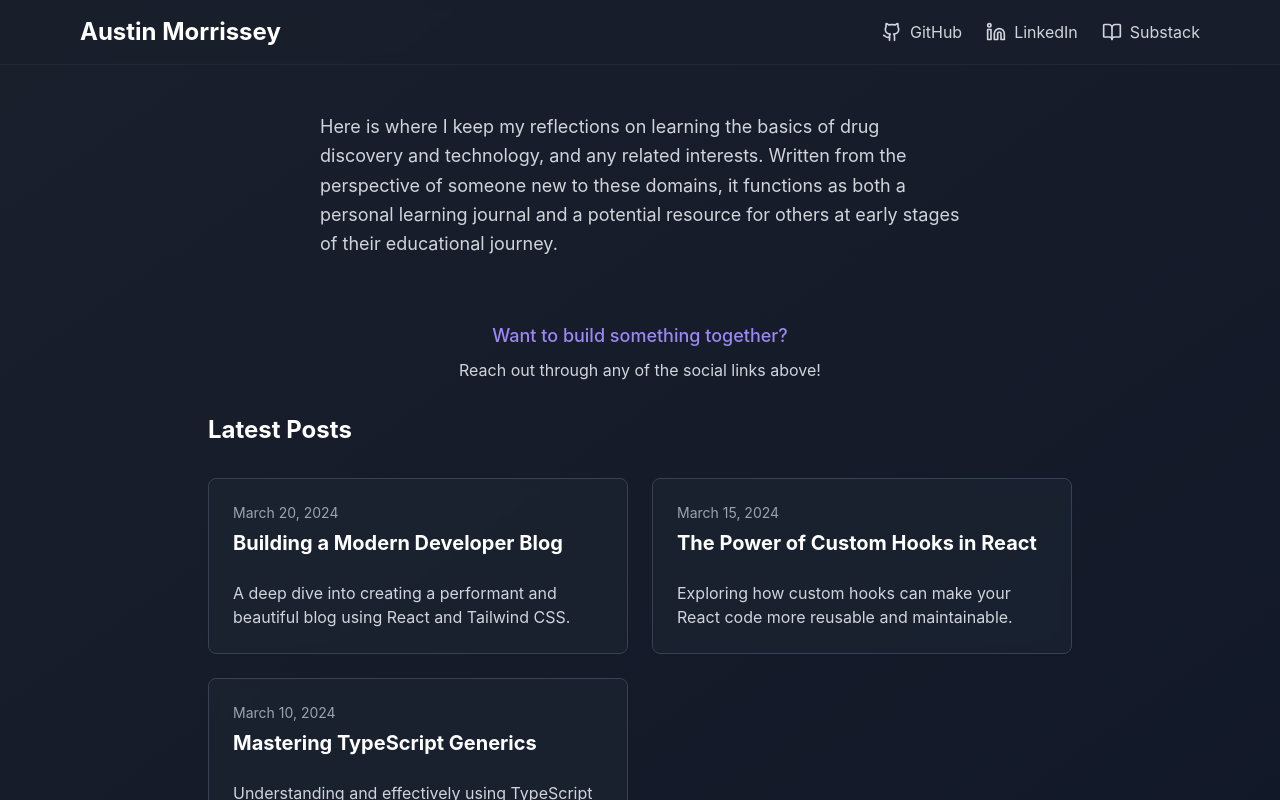
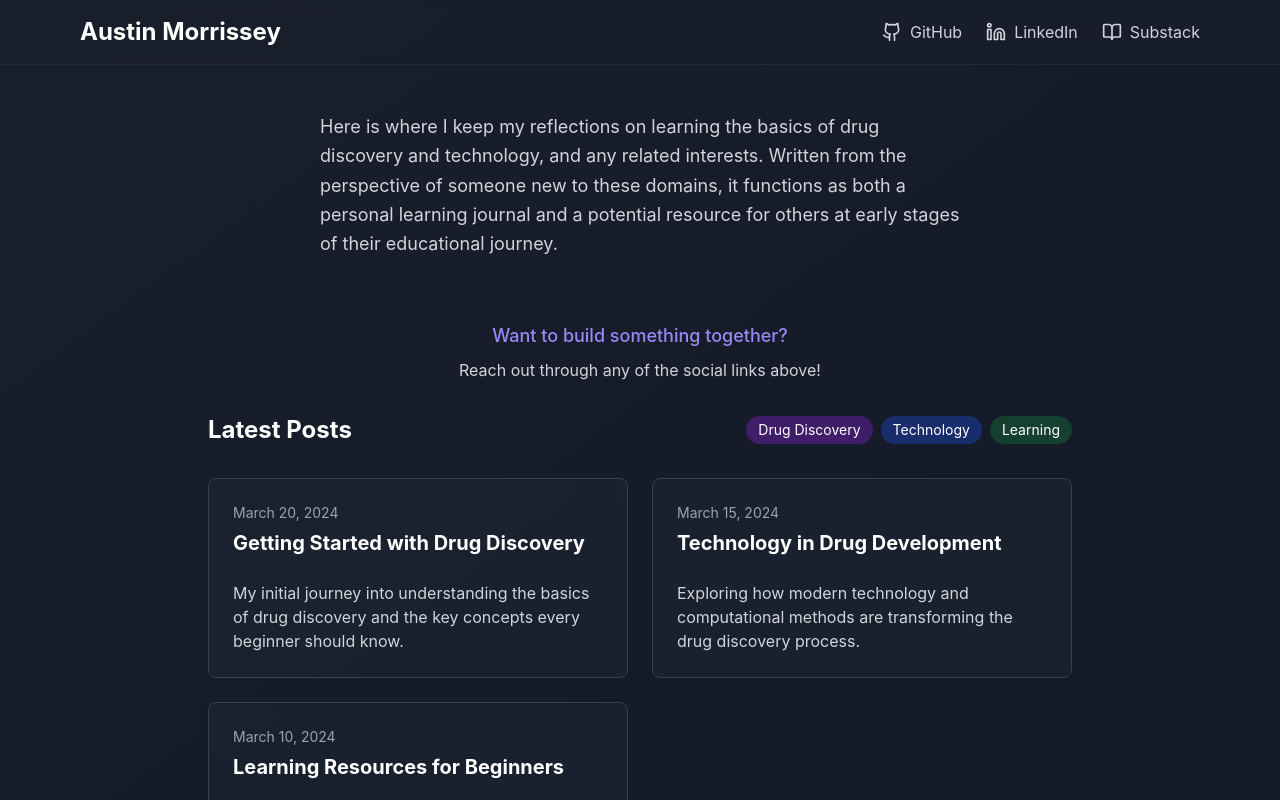
Before and after one commit to gvmfhy/gvmfhy.github.io, a React (Vite) app: page / in a window 1280 px wide. Shown: the top 800 px of the page. Built offline with nearby package versions, Linux system fonts and the light colour scheme.

Commit message:
Evaluate blog effectiveness and content
[skip gpt_engineer]

```diff
--- a/src/pages/Index.tsx
+++ b/src/pages/Index.tsx
@@ -5,18 +5,18 @@ import { motion } from "framer-motion";
 
 const BLOG_POSTS = [
   {
-    title: "Building a Modern Developer Blog",
-    excerpt: "A deep dive into creating a performant and beautiful blog using React and Tailwind CSS.",
+    title: "Getting Started with Drug Discovery",
+    excerpt: "My initial journey into understanding the basics of drug discovery and the key concepts every beginner should know.",
     date: "March 20, 2024",
   },
   {
-    title: "The Power of Custom Hooks in React",
-    excerpt: "Exploring how custom hooks can make your React code more reusable and maintainable.",
+    title: "Technology in Drug Development",
+    excerpt: "Exploring how modern technology and computational methods are transforming the drug discovery process.",
     date: "March 15, 2024",
   },
   {
-    title: "Mastering TypeScript Generics",
-    excerpt: "Understanding and effectively using TypeScript generics in your projects.",
+    title: "Learning Resources for Beginners",
+    excerpt: "A curated collection of resources that helped me start learning about drug discovery and related technologies.",
     date: "March 10, 2024",
   },
 ];
@@ -37,9 +37,14 @@ const Index = () => {
           <p className="text-gray-300">Reach out through any of the social links above!</p>
         </motion.div>
         <main className="max-w-4xl mx-auto px-4 pb-16">
-          <h2 className="text-2xl font-inter font-bold text-white mb-8">
-            Latest Posts
-          </h2>
+          <div className="flex items-center justify-between mb-8">
+            <h2 className="text-2xl font-inter font-bold text-white">Latest Posts</h2>
+            <div className="flex gap-2">
+              <span className="px-3 py-1 text-sm rounded-full bg-purple-800/50 text-white">Drug Discovery</span>
+              <span className="px-3 py-1 text-sm rounded-full bg-blue-800/50 text-white">Technology</span>
+              <span className="px-3 py-1 text-sm rounded-full bg-green-800/50 text-white">Learning</span>
+            </div>
+          </div>
           <div className="grid gap-6 md:grid-cols-2">
             {BLOG_POSTS.map((post) => (
               <BlogPostCard key={post.title} {...post} />
```
